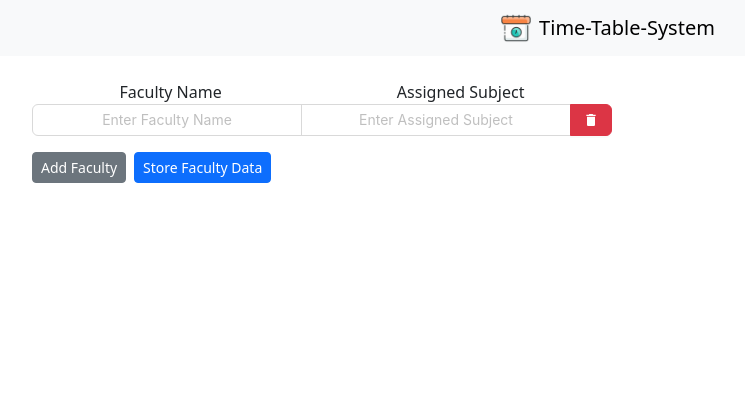
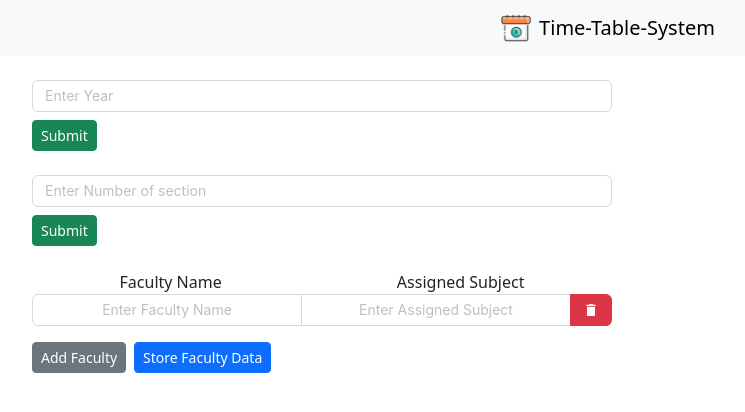
Before and after one commit to Divyx09/time-table-system, a React (Vite) app: page / in a window 1280 px wide. Shown: the top 412 px of the page, without its empty margins (28-773 px from the left). Built offline with nearby package versions, Linux system fonts and the light colour scheme.

Commit message:
InputForm

```diff
--- a/src/Component/InputForm.jsx
+++ b/src/Component/InputForm.jsx
@@ -1,17 +1,11 @@
 import { Input, Space, Button } from "antd";
-import React, { useState } from "react";
+import React, { useEffect, useState } from "react";
 import { ToastContainer, toast } from "react-toastify";
 import "react-toastify/dist/ReactToastify.css";
 import { MdDelete } from "react-icons/md";
 
 const InputForm = () => {
-  const [facultyID, setFacultyID] = useState("");
-  const [facultyName, setFacultyName] = useState("");
-  const [assignedSubject, setAssignedSubject] = useState("");
-
-  const [subjectId, setSubjectId] = useState("");
-  const [subjectName, setSubjectName] = useState("");
-  const [assignedfaculty, setAssignedfaculty] = useState("");
+  const [timeSlots, setTimeSlots] = useState("");
 
   const [classRoomId, setClassRoomId] = useState("");
   const [classRoomNumber, setClassRoomNumber] = useState("");
@@ -21,13 +15,39 @@ const InputForm = () => {
   const [labNumber, setLabNumber] = useState("");
   const [labCapacity, setLabCapacity] = useState("");
 
-
   const idGenrator = (initials) => {
     let id = "";
     const ran = parseInt(Math.random() * 999999);
     id = ran + initials;
     return id;
   };
+
+  const [yearName, setYearName] = useState("");
+  const [section, setSection] = useState("");
+  const [yearDetailArray, setYearDetailArray] = useState([]);
+
+  const handleYearSubmit = () => {
+    const newYear = {
+      yearID: idGenrator("year"),
+      yearName: yearName,
+      section: "",
+      semester: "",
+    };
+    setYearDetailArray((prev) => [...prev, newYear]);
+    console.log(yearDetailArray);
+    setYearName("");
+
+  };
+
+  const handleYearNameChange = (e) => {
+    setYearName(e.target.value);
+  };
+
+  useEffect(() => {
+    if (yearDetailArray.length > 0) {
+      console.log(yearDetailArray);
+    }
+  }, [yearDetailArray]);
 
   const [facultyDataArray, setFacultyDataArray] = useState([
     { facultyID: idGenrator("fac"), facultyName: "", assignedSubject: "" },
@@ -45,32 +65,71 @@ const InputForm = () => {
     setFacultyDataArray(newFacultyData);
   };
 
+  const [subjectDetailArray, setSubjectDetailArray] = useState([
+    { subjectID: idGenrator("sub"), assignedSubject: "", facultyName: "" },
+  ]);
+
   const addNewInputFields = () => {
     setFacultyDataArray([
       ...facultyDataArray,
-      {facultyID: idGenrator("fac"), facultyName: "", assignedSubject: "" },
+      { facultyID: idGenrator("fac"), facultyName: "", assignedSubject: "" },
+    ]);
+    setSubjectDetailArray([
+      ...subjectDetailArray,
+      { subjectID: idGenrator("sub"), assignedSubject: "", facultyName: "" },
     ]);
   };
 
   const storeFacultyData = () => {
-    if (( facultyName,assignedSubject)) {
-      toast.success("Faculty data stored successfully!");
-      setFacultyDataArray([
-        { facultyID: idGenrator("fac"), facultyName: "", assignedSubject: "" },
-      ]);
-    }
-    console.log(facultyDataArray);
+    const newSubjectDetailArray = facultyDataArray.map((faculty) => ({
+      subjectID: idGenrator("sub"),
+      assignedSubject: faculty.assignedSubject,
+      facultyName: faculty.facultyName,
+    }));
+    console.log("Faculty Data Array:", facultyDataArray);
+    setSubjectDetailArray(newSubjectDetailArray);
+    toast.success("Data entered successfully");
+    setFacultyDataArray([
+      { facultyID: idGenrator("fac"), facultyName: "", assignedSubject: "" },
+    ]);
   };
 
+  useEffect(() => {
+    if (subjectDetailArray.length > 0) {
+      console.log("Subject Details Array", subjectDetailArray);
+    }
+  }, [subjectDetailArray]);
 
   const handleDeleteButton = (index) => {
     const newFacultyData = facultyDataArray.filter((_, i) => i !== index);
     setFacultyDataArray(newFacultyData);
   };
+
   return (
     <>
       <div className="row my-4 mx-0">
         <div>
+          <div className="row mx-5">
+            <Input
+              className="col-6"
+              placeholder="Enter Year"
+              value={yearName}
+              onChange={handleYearNameChange}
+            />
+          </div>
+          <button
+            className="btn btn-success btn-sm mt-2 mx-5 mb-4"
+            onClick={handleYearSubmit}
+          >
+            Submit
+          </button>
+          <div className="row mx-5">
+            <Input className="col-6" placeholder="Enter Number of section" />
+          </div>
+          <button className="btn btn-success btn-sm mt-2 mx-5 mb-4">
+            Submit
+          </button>
+          <div></div>
           <div className="row mx-5">
             <div className="col-6  px-0">
               <div className="d-flex justify-content-around ">
@@ -83,23 +142,21 @@ const InputForm = () => {
                     className="text-center"
                     placeholder="Enter Faculty Name"
                     value={faculty.facultyName}
-                    onChange={(e) => {
-                      handleFacultyNameChange(index, e.target.value);
-                    }}
+                    onChange={(e) =>
+                      handleFacultyNameChange(index, e.target.value)
+                    }
                   />
                   <Input
                     className="text-center"
                     placeholder="Enter Assigned Subject"
                     value={faculty.assignedSubject}
-                    onChange={(e) => {
-                      handleAssignedSubjectChange(index, e.target.value);
-                    }}
+                    onChange={(e) =>
+                      handleAssignedSubjectChange(index, e.target.value)
+                    }
                   />
                   <Button
                     className="btn btn-danger d-flex align-items-center"
-                    onClick={() => {
-                      handleDeleteButton(index);
-                    }}
+                    onClick={() => handleDeleteButton(index)}
                   >
                     <MdDelete />
                   </Button>
```
